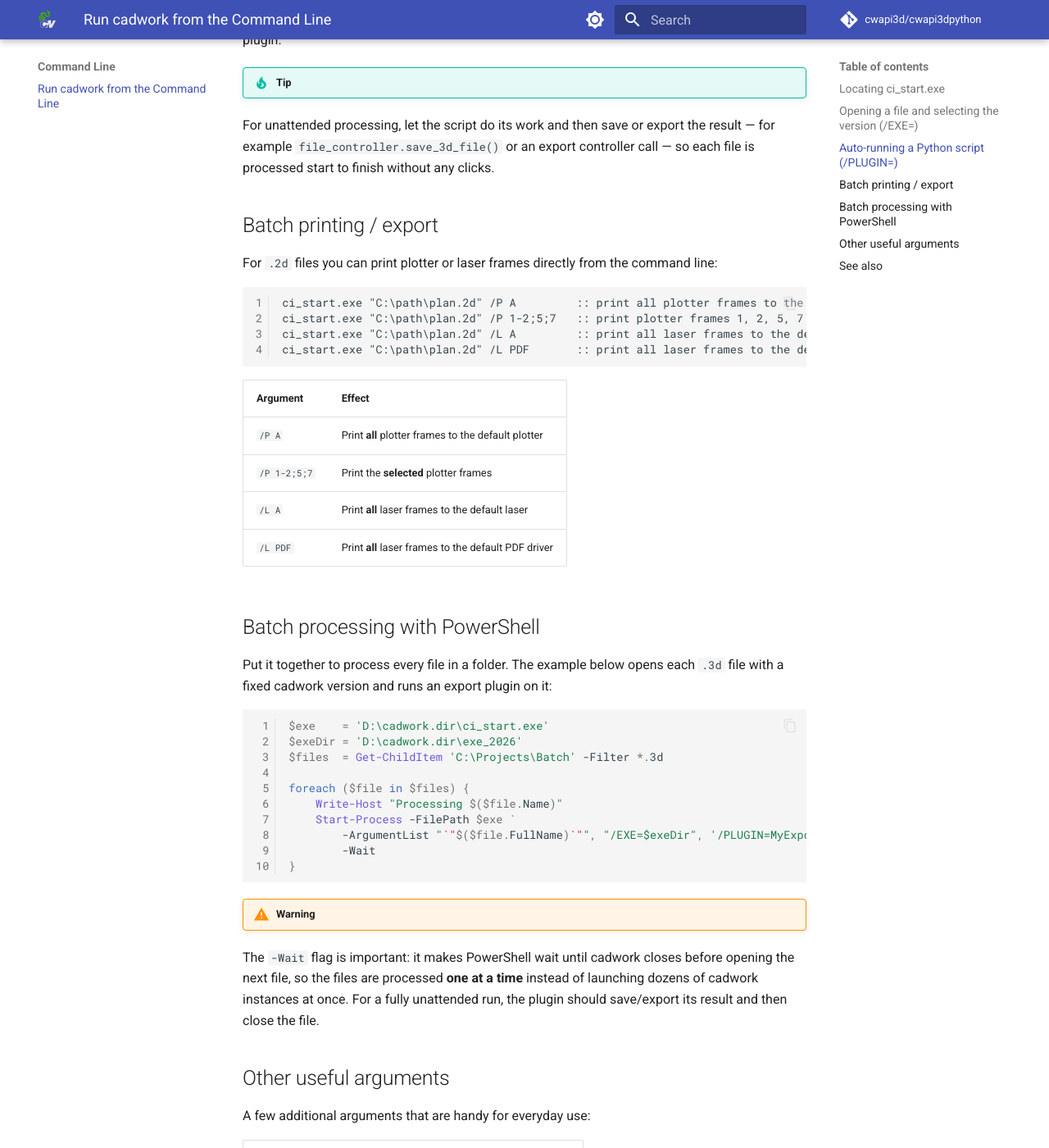
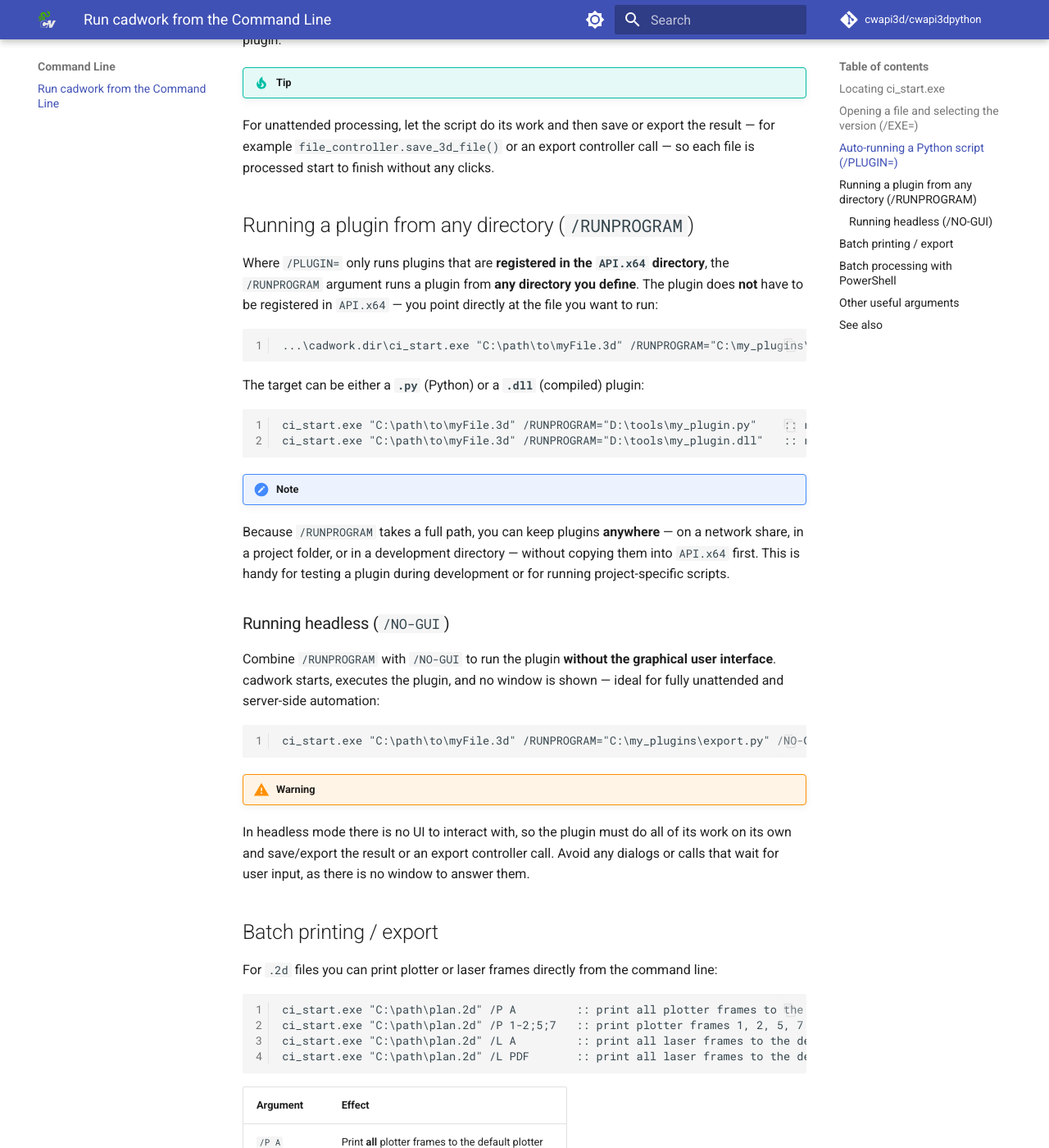
Before and after one commit to cwapi3d/cwapi3dpython, an MkDocs documentation site: the page built from docs/command_line.md, in a window 1280 px wide and 1400 px high, scrolled down 1445 px. Shown: the whole window at 82% size. Built offline with MkDocs 1.6.1 and Material for MkDocs 9.7.7, drawn with Linux system fonts in a browser that asks for light colours; comment, search, counter and statistics services are not loaded.

Commit message:
feat: Add support for running plugins from any directory and headless mode (#388)

````diff
--- a/docs/command_line.md
+++ b/docs/command_line.md
@@ -63,6 +63,43 @@ For unattended processing, let the script do its work and then save or export th
 example `file_controller.save_3d_file()` or an export controller call — so each file is
 processed start to finish without any clicks.
 
+## Running a plugin from any directory (`/RUNPROGRAM`)
+
+Where `/PLUGIN=` only runs plugins that are **registered in the `API.x64` directory**, the
+`/RUNPROGRAM` argument runs a plugin from **any directory you define**. The plugin does **not**
+have to be registered in `API.x64` — you point directly at the file you want to run:
+
+```cmd
+...\cadwork.dir\ci_start.exe "C:\path\to\myFile.3d" /RUNPROGRAM="C:\my_plugins\export.py"
+```
+
+The target can be either a **`.py`** (Python) or a **`.dll`** (compiled) plugin:
+
+```cmd
+ci_start.exe "C:\path\to\myFile.3d" /RUNPROGRAM="D:\tools\my_plugin.py"    :: run a Python plugin
+ci_start.exe "C:\path\to\myFile.3d" /RUNPROGRAM="D:\tools\my_plugin.dll"   :: run a compiled C++ plugin
+```
+
+!!! note
+Because `/RUNPROGRAM` takes a full path, you can keep plugins **anywhere** — on a network share,
+in a project folder, or in a development directory — without copying them into `API.x64` first.
+This is handy for testing a plugin during development or for running project-specific scripts.
+
+### Running headless (`/NO-GUI`)
+
+Combine `/RUNPROGRAM` with `/NO-GUI` to run the plugin **without the graphical user interface**.
+cadwork starts, executes the plugin, and no window is shown — ideal for fully unattended and
+server-side automation:
+
+```cmd
+ci_start.exe "C:\path\to\myFile.3d" /RUNPROGRAM="C:\my_plugins\export.py" /NO-GUI
+```
+
+!!! warning
+In headless mode there is no UI to interact with, so the plugin must do all of its work on its
+own and save/export the result or an export controller call.
+Avoid any dialogs or calls that wait for user input, as there is no window to answer them.
+
 ## Batch printing / export
 
 For `.2d` files you can print plotter or laser frames directly from the command line:
````
